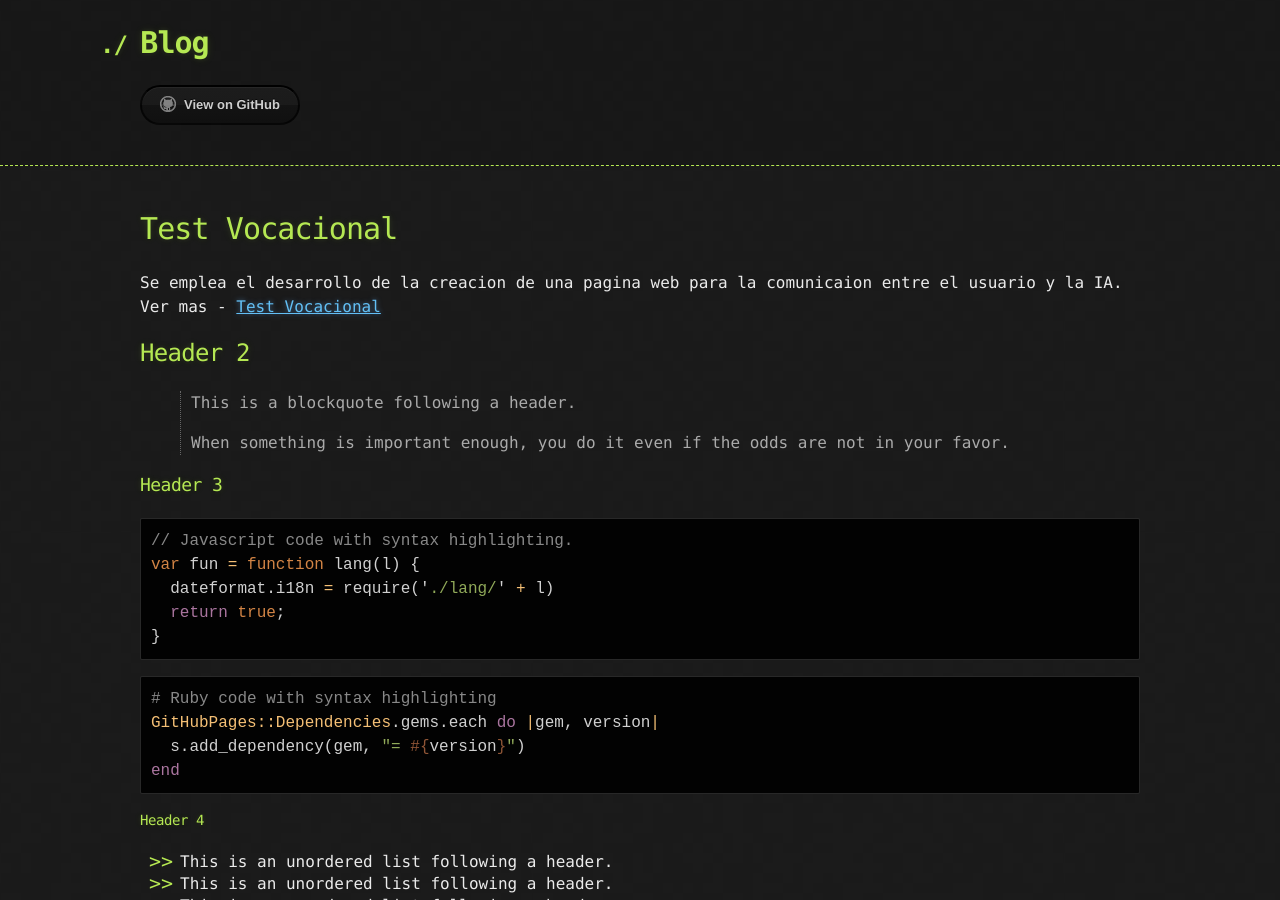
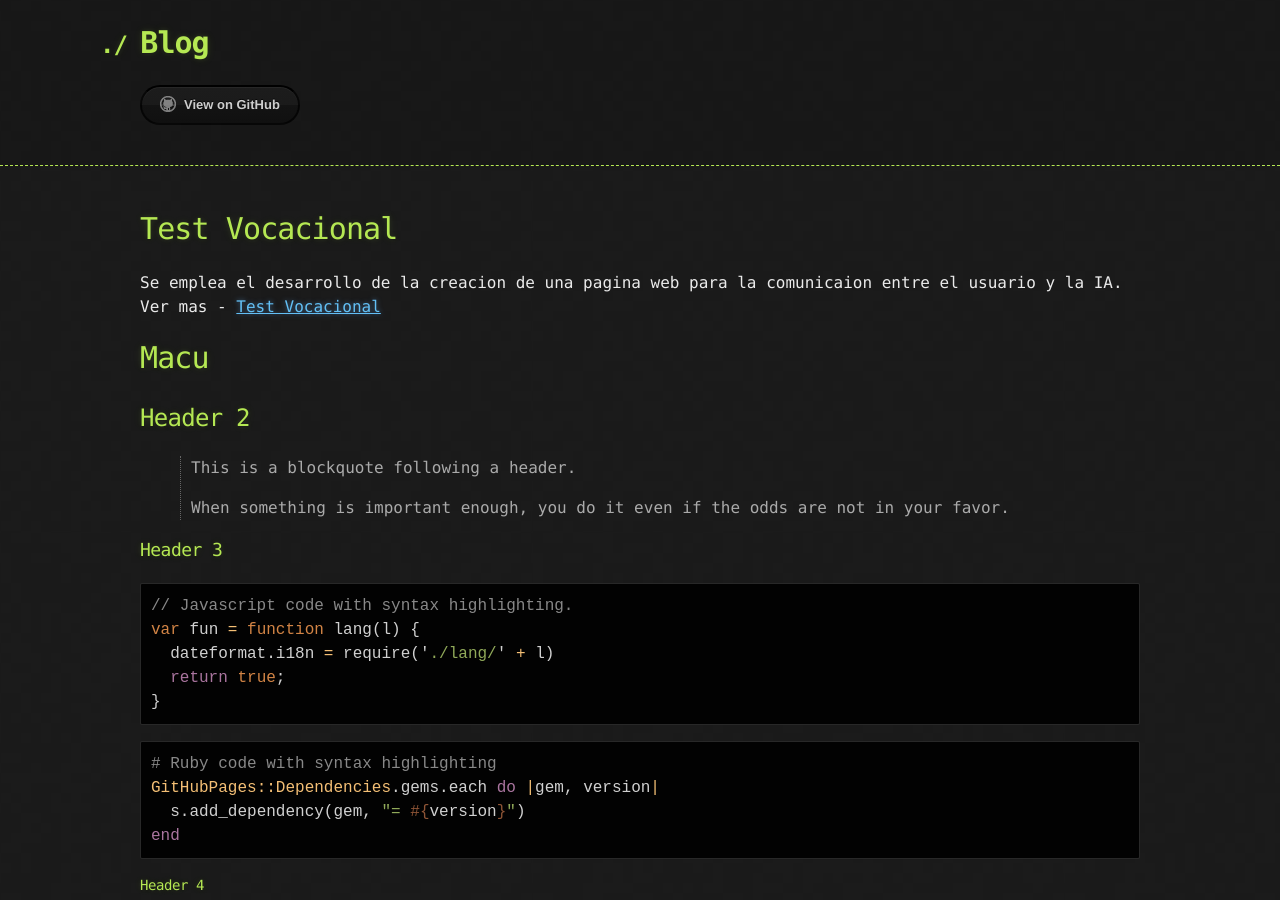
Before and after one commit to NinjaDiaz007/Blog, a Jekyll site: the page built from index.md, in a window 1280 px wide and 900 px high. Built offline with Jekyll 4.4.1, drawn with Linux system fonts in a browser that asks for light colours; the repository's description, which GitHub fills in, is left out; our own code applies the rules of GitHub Pages for plain Markdown files.

Commit message:
Add files via upload

```diff
--- a/index.md
+++ b/index.md
@@ -1,12 +1,13 @@
 ---
 layout: default
 ---
+
 # Test Vocacional
 
 Se emplea el desarrollo de la creacion de una pagina web para la comunicaion entre el usuario y la IA. Ver mas - [Test Vocacional](./test-vocacional.html)
 
 
-
+# Macu
 ## Header 2
 
 > This is a blockquote following a header.
```
